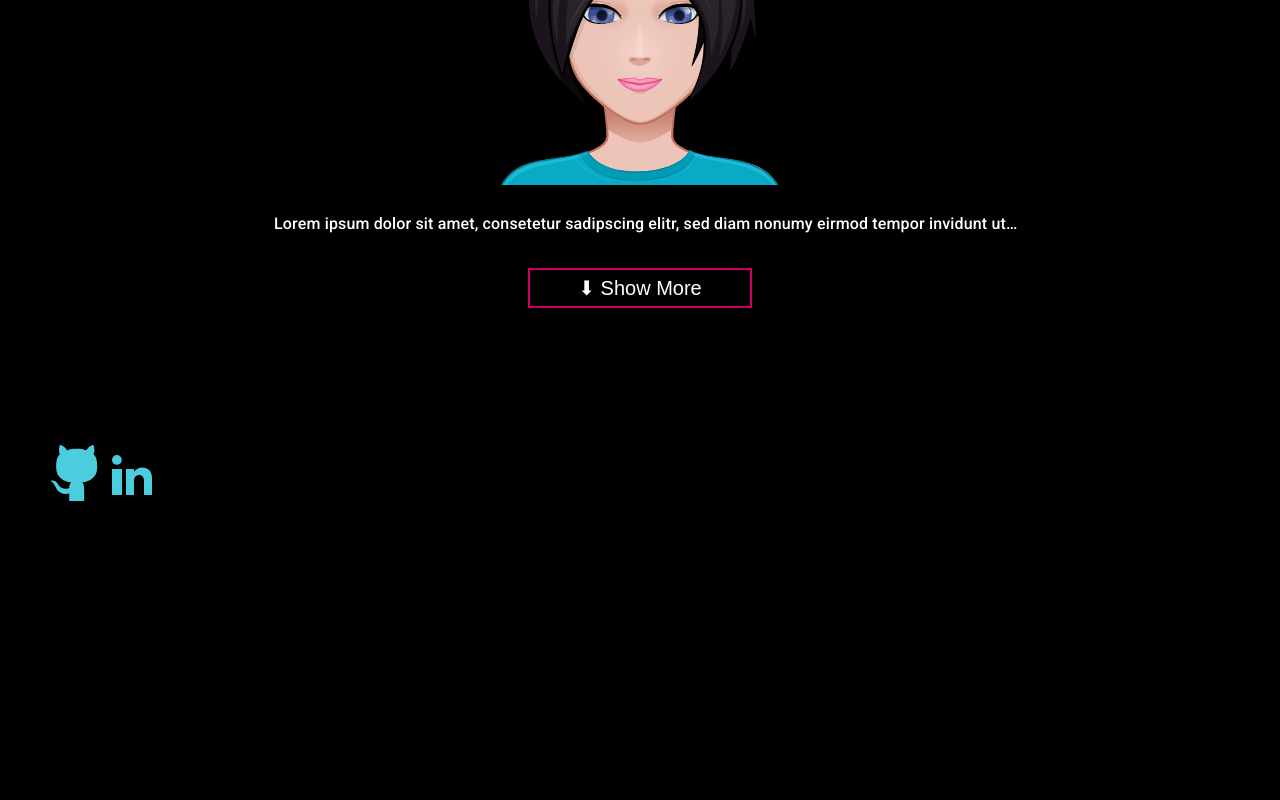
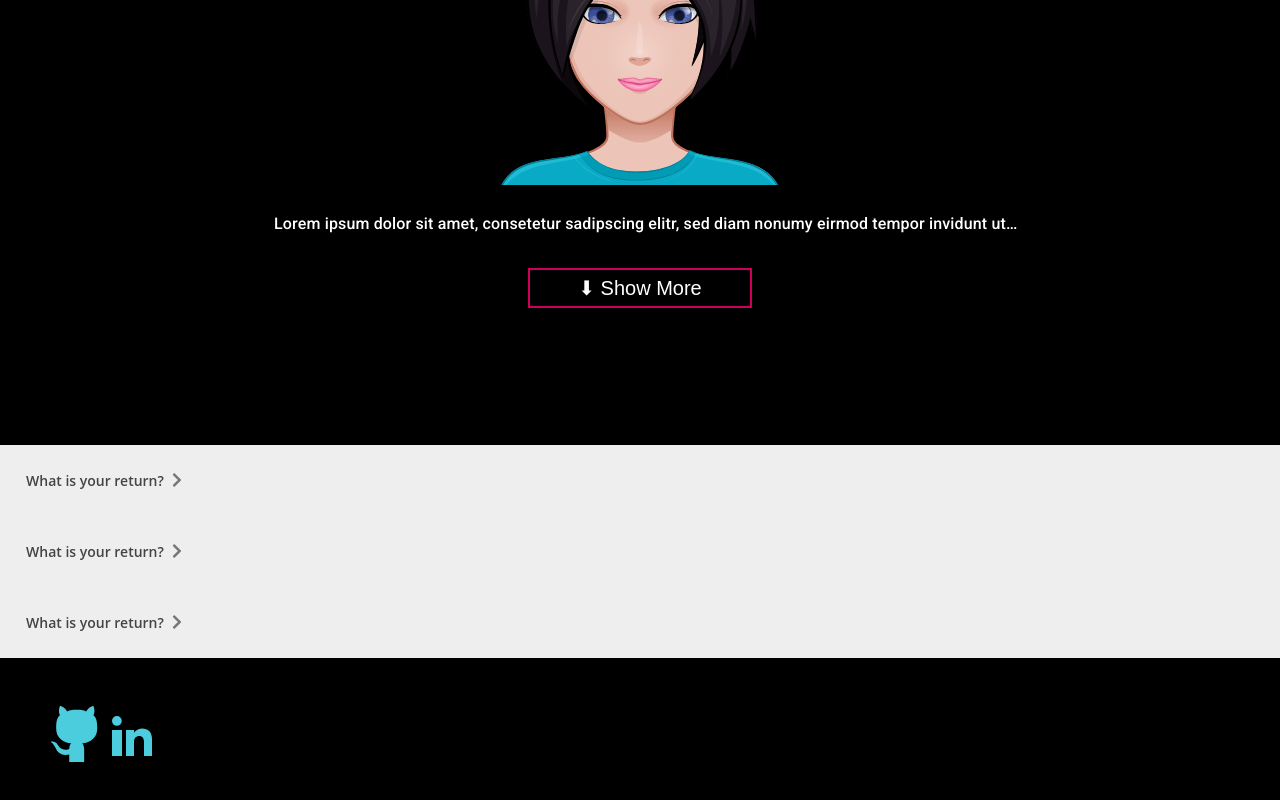
Before and after one commit to Pits111/Portfolio, a React (Create React App) app in the folder myportfolio/: page / in a window 1280 px wide. Shown: the part 577-1377 px from the top of the page. Before the commit the page ends 1118 px from the top, so only its background shows below. Built offline with nearby package versions, Linux system fonts and the light colour scheme; a web font is replaced by a local one.

Commit message:
added accordion function

```diff
--- a/myportfolio/src/App.js
+++ b/myportfolio/src/App.js
@@ -22,7 +22,6 @@
           <Banner/>
            <Switch>
              <Route exact path='/' component={Home} />
-
              <Route path ='/portfolio/:skilltitle' render={(routeProps) => <SkillDetails routeProps={routeProps} /> }/>
              <Route path="/portfolio">
                 <SkillsList skillsInfo={skillcards}/>
--- /dev/null
+++ b/myportfolio/src/components/Agile.css
@@ -0,0 +1,44 @@
+.accordion__section{
+    display: flex;
+    flex-direction: column;
+}
+
+.accordion {
+    background-color: #eee;
+    color: #444;
+    cursor: pointer;
+    padding: 18px;
+    display: flex;
+    align-items: center;
+    border: red;
+    outline: none;
+    transition: background-color 0.6s ease;
+}
+
+.accordion:hover,
+.active {
+    background-color: #ccc;
+}
+
+.accordion__title {
+    font-family: "Open Sans", sans-serif;
+    font-weight: 600;
+    font-size: 14px;
+}
+
+
+.accordion__icon {
+    margin-left: auto;
+    transition: transform 0.6s ease;
+}
+
+.rotate {
+    transform: rotate(90deg);
+}
+
+
+.accordion__content{
+    background-color: black;
+    overflow: hidden;
+    transition: max-height 0.6s ease;
+}
--- /dev/null
+++ b/myportfolio/src/components/Agile.js
@@ -0,0 +1,47 @@
+import { useState, useRef } from "react";
+import Chevron from './Chevron';
+import './Agile.css';
+
+
+const Agile = (props) => {
+
+    const [setActive, setActiveState] = useState("");
+    const [setHeight, setHeightState] = useState("0px");
+    const [setRotate, setRotateState] = useState("accordion_icon");
+
+    const content = useRef(null);
+
+    function toggleAccordion() {
+        setActiveState(setActive === "" ? "active" : "");
+        setHeightState(
+            setActive === "active" ? "0px" : `${content.current.scrollHeight}px`
+        );
+        setRotateState(
+            setActive === "active" ? "accordion__icon" : "accordion__icon rotate"
+        )
+        console.log(content.current.scrollHeight)
+    }
+
+
+    return (
+        <div className="accordion__section">
+            <button className={`accordion ${setActive}`} onClick={toggleAccordion}>
+                <p className="accordion__title">{props.title}</p>
+                <Chevron className={`${setRotate}`} width={10} fill={"#777"} />
+            </button>
+            <div
+                ref={content}
+                style={{ maxHeight: `${setHeight}`}}
+                className="accordion__content"
+                >
+                <div
+                    className="accordion__text"
+                    dangerouslySetInnerHTML = {{ __html: props.content }}
+                />
+            </div>
+        </div>
+    );
+
+};
+
+export default Agile;
--- /dev/null
+++ b/myportfolio/src/components/Chevron.js
@@ -0,0 +1,21 @@
+
+const Chevron = (props) => {
+
+    return (
+        <svg
+            className={props.className}
+            height={props.height}
+            width={props.width}
+            xmlns="http://www.w3.org/2000/svg"
+            viewBox="0 0 320 512"
+        >
+
+        <path
+            fill={props.fill}
+            d="M285.476 272.971L91.132 467.314c-9.373 9.373-24.569 9.373-33.941 0l-22.667-22.667c-9.357-9.357-9.375-24.522-.04-33.901L188.505 256 34.484 101.255c-9.335-9.379-9.317-24.544.04-33.901l22.667-22.667c9.373-9.373 24.569-9.373 33.941 0L285.475 239.03c9.373 9.372 9.373 24.568.001 33.941z">
+        </path>
+        </svg>
+     );
+};
+
+export default Chevron;
--- a/myportfolio/src/components/Intro.js
+++ b/myportfolio/src/components/Intro.js
@@ -3,6 +3,7 @@
 import { useSpring, animated } from "react-spring";
 import './Intro.css';
 import Avatar from './../img/Avatar.svg';
+import Agile from "./Agile";
 
 
 
@@ -58,6 +59,20 @@
             </ReadMore>
             </div>
             </animated.div>
+            <Agile
+            title="What is your return?"
+            content="Lorem ipsum dolor sit amet, consectetur adipiscing elit, sed do eiusmod tempor incididunt ut labore et dolore magna aliqua. " />
+            <Agile
+            title="What is your return?"
+            content="Lorem ipsum dolor sit amet, consectetur adipiscing elit, sed do eiusmod tempor incididunt ut labore et dolore magna aliqua. Lorem ipsum dolor sit amet, consectetur adipiscing elit, sed do eiusmod tempor incididunt ut labore et dolore magna aliqua. " />
+            <Agile
+            title="What is your return?"
+            content="
+            <p>Lorem ipsum dolor sit amet, consectetur adipiscing elit, sed do eiusmod tempor incididunt ut labore et dolore magna aliqua.</p>
+            </br>
+            <p>Lorem ipsum dolor sit amet, consectetur adipiscing elit, sed do eiusmod tempor incididunt ut labore et dolore magna aliqua.</p>
+            </br>
+            " />
         </div>
     );
 };
--- a/myportfolio/src/components/Skill.css
+++ b/myportfolio/src/components/Skill.css
@@ -18,6 +18,11 @@
     margin: 2rem;
     width: 300px;
     height: 200px;
+    transition: all 0.5s ease 0s;
+}
+
+.imgtwo-container:hover{
+    transform: translateY(-10px);
 
 }
 
```
